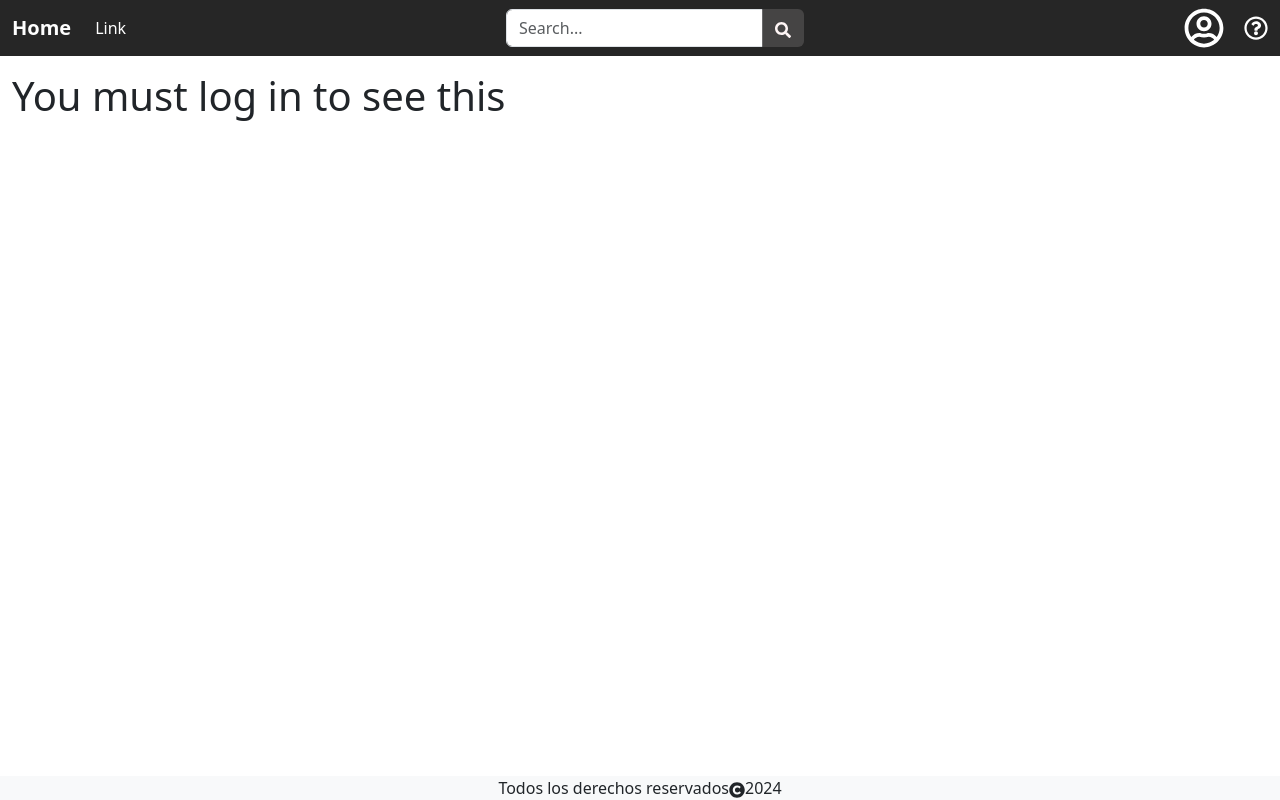
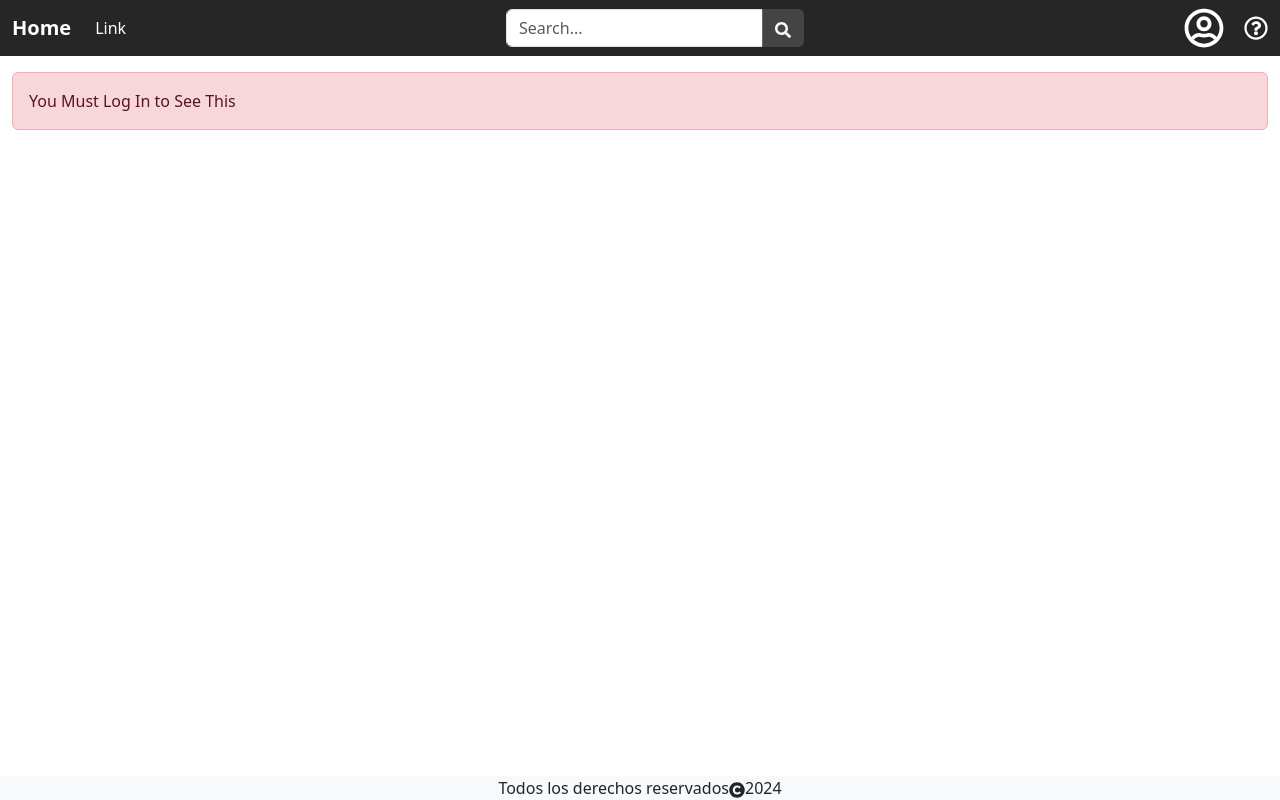
Before and after one commit to EliannyBello/flash-jobs-final-project, a React (Vite) app: page /post/1 in a window 1280 px wide. Built offline with nearby package versions, Linux system fonts and the light colour scheme.

Commit message:
alert changed

```diff
--- a/src/components/settings/ProfileSettings.jsx
+++ b/src/components/settings/ProfileSettings.jsx
@@ -42,7 +42,6 @@ const ProfileSettings = () => {
                     <input type="file" accept='.png,.jpg,.jpeg' className={"form-control " + (errors.avatar ? 'is-invalid' : '')} id="avatar" name='avatar' {...register('avatar')} />
                     <small className="invalid-feedback">{errors?.avatar?.message}</small>
                 </div>
-
                 <div className="mb-3">
                     <label htmlFor="biography" className="form-label">Biography</label>
                     <textarea className="form-control" id="biography" name="biography" rows="3" placeholder='Your biography here' {...register('biography')} defaultValue={store?.user?.profile?.biography}></textarea>
--- a/src/page/Post.jsx
+++ b/src/page/Post.jsx
@@ -145,7 +145,11 @@ const Post = () => {
                     {<UserCard />}
                     {<PostCard />}
                 </div>
-            )) : <h1 className="text center"> You must log in to see this</h1>}
+            )) : (
+                <div className="alert alert-danger" role="alert">
+                   You Must Log In to See This
+                </div>
+            )}
         </div>
     );
 }
```
